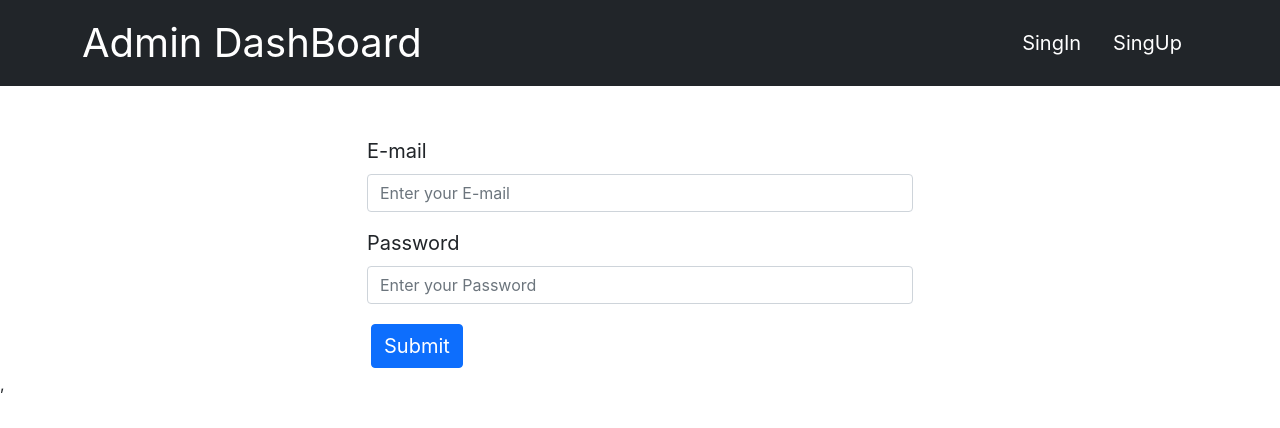
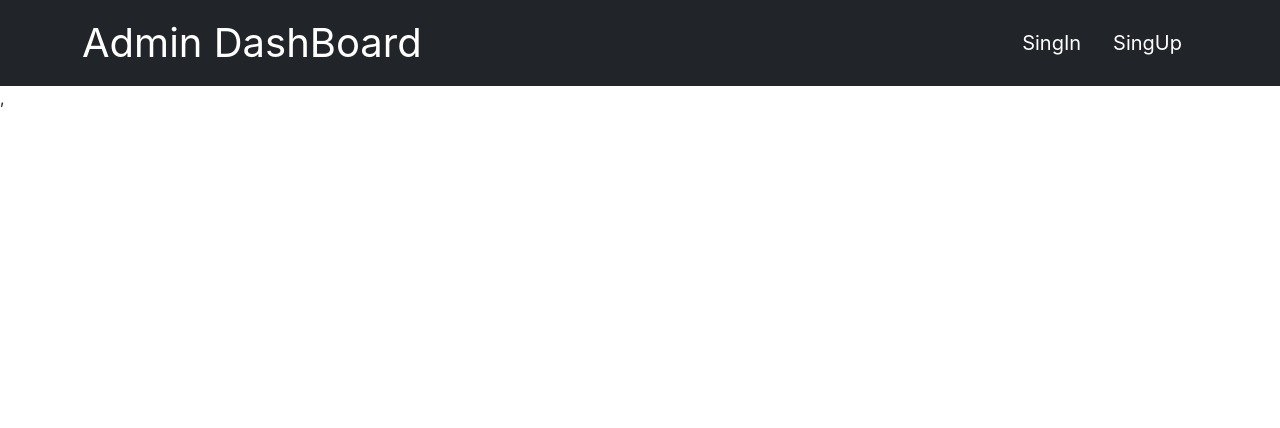
Before and after one commit to linamikaela21/mern-ecommerce, a React (Create React App) app in the folder mern-admin/: page /signin in a window 1280 px wide. Shown: the top 428 px of the page. Built offline with nearby package versions, Linux system fonts and the light colour scheme.

Commit message:
correccion de error de consola

```diff
--- a/mern-admin/src/App.js
+++ b/mern-admin/src/App.js
@@ -7,7 +7,7 @@ function App() {
       <NavBar />
       <RouterWeb />
     </div>
-  );
+  )
 }
 
 export default App;
--- a/mern-admin/src/RoutesWeb/index.js
+++ b/mern-admin/src/RoutesWeb/index.js
@@ -3,8 +3,6 @@ import { isUserLoggedIn } from '../redux/actions/auth.actions'
 import { useEffect } from 'react'
 import { useDispatch, useSelector } from 'react-redux'
 import { Home } from '../containers/Home/Home'
-import { SignIn } from '../containers/SignIn/SignIn'
-import { SignUp } from '../containers/SignUp/SignUp'
 
 export const RouterWeb = () => {
 
@@ -22,8 +20,6 @@ export const RouterWeb = () => {
       <>
       <Routes>
       <Route exact path='/' element={<Home/>} />
-      <Route exact path='/signin' element={<SignIn/>} />
-      <Route exact path='/signup' element={<SignUp/>} />
       </Routes>
       </>
     )
--- a/mern-admin/src/index.js
+++ b/mern-admin/src/index.js
@@ -10,9 +10,9 @@ ReactDOM.render(
   <Provider store={store}>
     <Router>
       <React.StrictMode>
-    <App />
-  </React.StrictMode>,
+        <App />
+      </React.StrictMode>,
     </Router>
-    </Provider>,
+  </Provider>,
   document.getElementById('root')
 )
```
